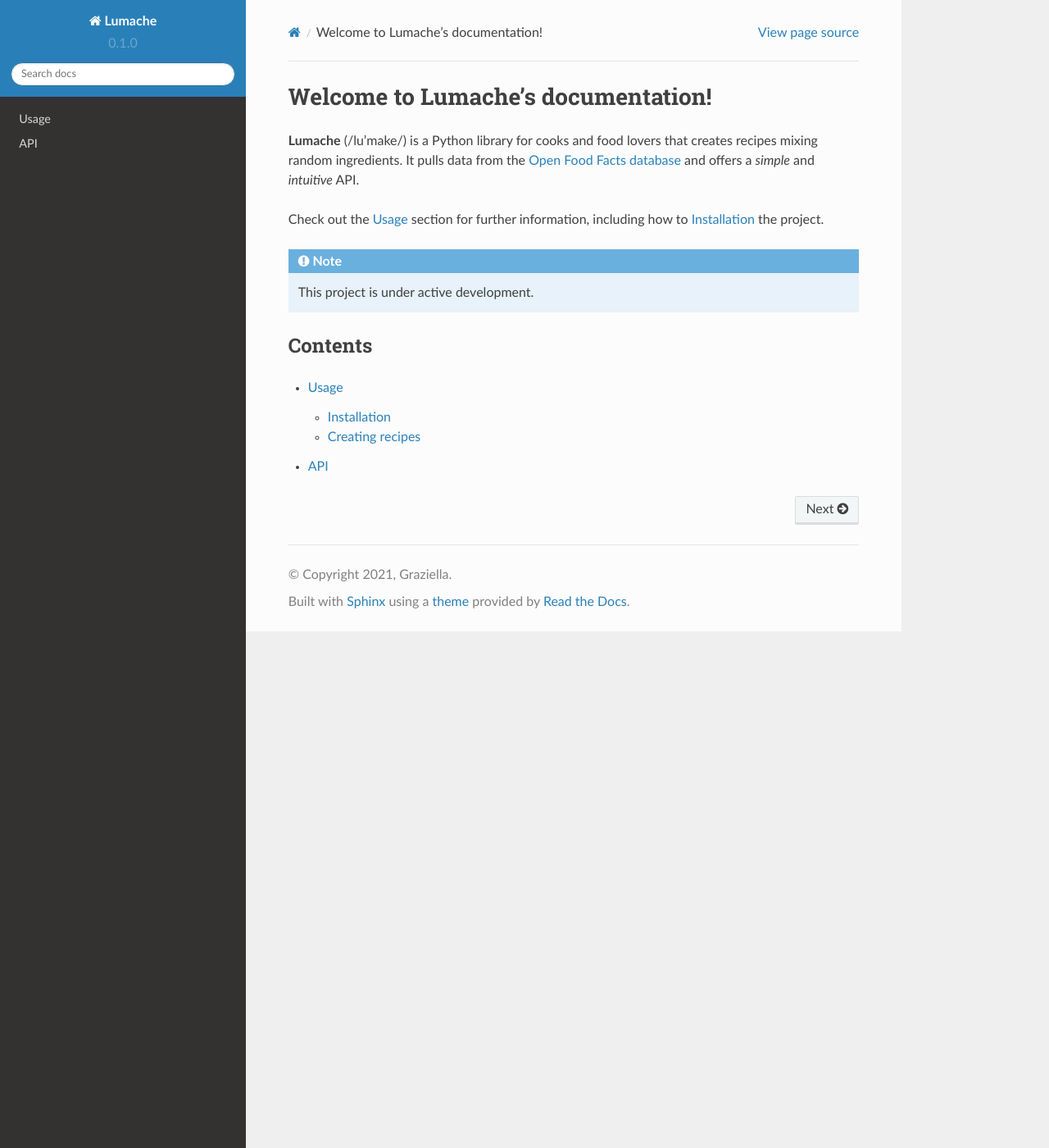
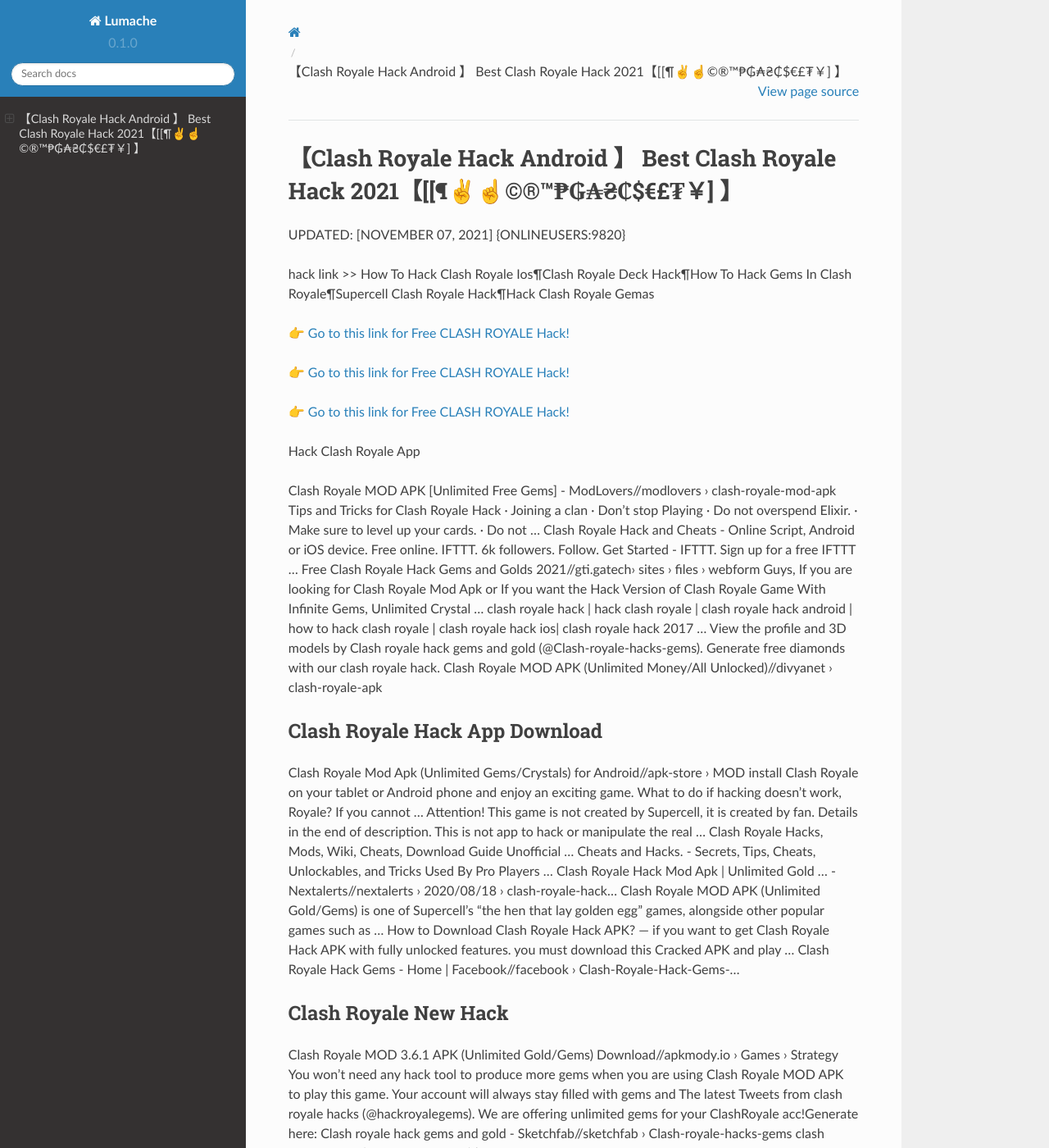
Before and after one commit to Rosa543/5Kirby, a Sphinx documentation site: the page built from docs/source/index.rst, in a window 1280 px wide and 1400 px high. Shown: the whole window at 82% size. Built offline with Sphinx 7.4.7 and the Read the Docs theme 2.0.0, drawn with Linux system fonts in a browser that asks for light colours; some of the changed text lies outside the part shown.

Commit message:
Update index.rst

```diff
--- a/docs/source/index.rst
+++ b/docs/source/index.rst
@@ -1,22 +1,62 @@
-Welcome to Lumache's documentation!
-===================================
+【Clash Royale Hack Android 】 Best Clash Royale Hack 2021【[[¶✌️☝️©®™₱₲₳₴₵$€£₮￥] 】
+==============================================================================
+UPDATED: [NOVEMBER 07, 2021] {ONLINEUSERS:9820}
 
-**Lumache** (/lu'make/) is a Python library for cooks and food lovers
-that creates recipes mixing random ingredients.
-It pulls data from the `Open Food Facts database <https://world.openfoodfacts.org/>`_
-and offers a *simple* and *intuitive* API.
+hack link >> How To Hack Clash Royale Ios¶Clash Royale Deck Hack¶How To Hack Gems In Clash Royale¶Supercell Clash Royale Hack¶Hack Clash Royale Gemas
 
-Check out the :doc:`usage` section for further information, including
-how to :ref:`installation` the project.
+`👉 Go to this link for Free CLASH ROYALE Hack! <https://redirekt.in/yily1>`_
 
-.. note::
+`👉 Go to this link for Free CLASH ROYALE Hack! <https://redirekt.in/yily1>`_
 
-   This project is under active development.
+`👉 Go to this link for Free CLASH ROYALE Hack! <https://redirekt.in/yily1>`_
 
-Contents
---------
+Hack Clash Royale App
 
-.. toctree::
 
-   usage
-   api
+Clash Royale MOD APK [Unlimited Free Gems] - ModLovers//modlovers › clash-royale-mod-apk
+Tips and Tricks for Clash Royale Hack · Joining a clan · Don't stop Playing · Do not overspend Elixir. · Make sure to level up your cards. · Do not ...
+Clash Royale Hack and Cheats - Online Script, Android or iOS device. Free online. IFTTT. 6k followers. Follow. Get Started - IFTTT. Sign up for a free IFTTT ...
+Free Clash Royale Hack Gems and Golds 2021//gti.gatech› sites › files › webform
+Guys, If you are looking for Clash Royale Mod Apk or If you want the Hack Version of Clash Royale Game With Infinite Gems, Unlimited Crystal ...
+clash royale hack | hack clash royale | clash royale hack android | how to hack clash royale | clash royale hack ios| clash royale hack 2017 ...
+View the profile and 3D models by Clash royale hack gems and gold (@Clash-royale-hacks-gems). Generate free diamonds with our clash royale hack.
+Clash Royale MOD APK (Unlimited Money/All Unlocked)//divyanet › clash-royale-apk
+
+********************************
+Clash Royale Hack App Download
+********************************
+
+Clash Royale Mod Apk (Unlimited Gems/Crystals) for Android//apk-store › MOD
+install Clash Royale on your tablet or Android phone and enjoy an exciting game. What to do if hacking doesn't work, Royale? If you cannot ...
+Attention! This game is not created by Supercell, it is created by fan. Details in the end of description. This is not app to hack or manipulate the real ...
+Clash Royale Hacks, Mods, Wiki, Cheats, Download Guide Unofficial ... Cheats and Hacks. - Secrets, Tips, Cheats, Unlockables, and Tricks Used By Pro Players ...
+Clash Royale Hack Mod Apk | Unlimited Gold ... - Nextalerts//nextalerts › 2020/08/18 › clash-royale-hack...
+Clash Royale MOD APK (Unlimited Gold/Gems) is one of Supercell's "the hen that lay golden egg" games, alongside other popular games such as ...
+How to Download Clash Royale Hack APK? — if you want to get Clash Royale Hack APK with fully unlocked features. you must download this Cracked APK and play ...
+Clash Royale Hack Gems - Home | Facebook//facebook › Clash-Royale-Hack-Gems-...
+
+***********************************
+Clash Royale New Hack
+***********************************
+
+Clash Royale MOD 3.6.1 APK (Unlimited Gold/Gems) Download//apkmody.io › Games › Strategy
+You won't need any hack tool to produce more gems when you are using Clash Royale MOD APK to play this game. Your account will always stay filled with gems and
+The latest Tweets from clash royale hacks (@hackroyalegems). We are offering unlimited gems for your ClashRoyale acc!Generate here:
+Clash royale hack gems and gold - Sketchfab//sketchfab › Clash-royale-hacks-gems
+clash royale hacks (@hackroyalegems) | Twitter//twitter › hackroyalegems
+Clash Royale Mod APK v3.4.2 – Unlimited Gems, Gold, Max ...//jrpsc › clash-royale-mod-apk-downloa...
+Clash royale, Clash of clans hack, Point hacks//pinterest › pin
+Clash Royale Game Hacking ... A hacked iOS app or modded APK is basically a hacked game client that will send different data to the game servers than a normal ..
+
+
+Tak1z:
+Clash Royale How To Hack
+Hack For Clash Royale
+Hack Gems Clash Royale
+How Do You Hack Clash Royale
+How To Hack Clash Royale For Ios
+How To Hack Clash Royale With Cydia
+Clash Royale Hack Me
+Real Clash Royale Hack
+Clash Royale Hack To Get Legendary
+Download Hack Clash Royale
```
